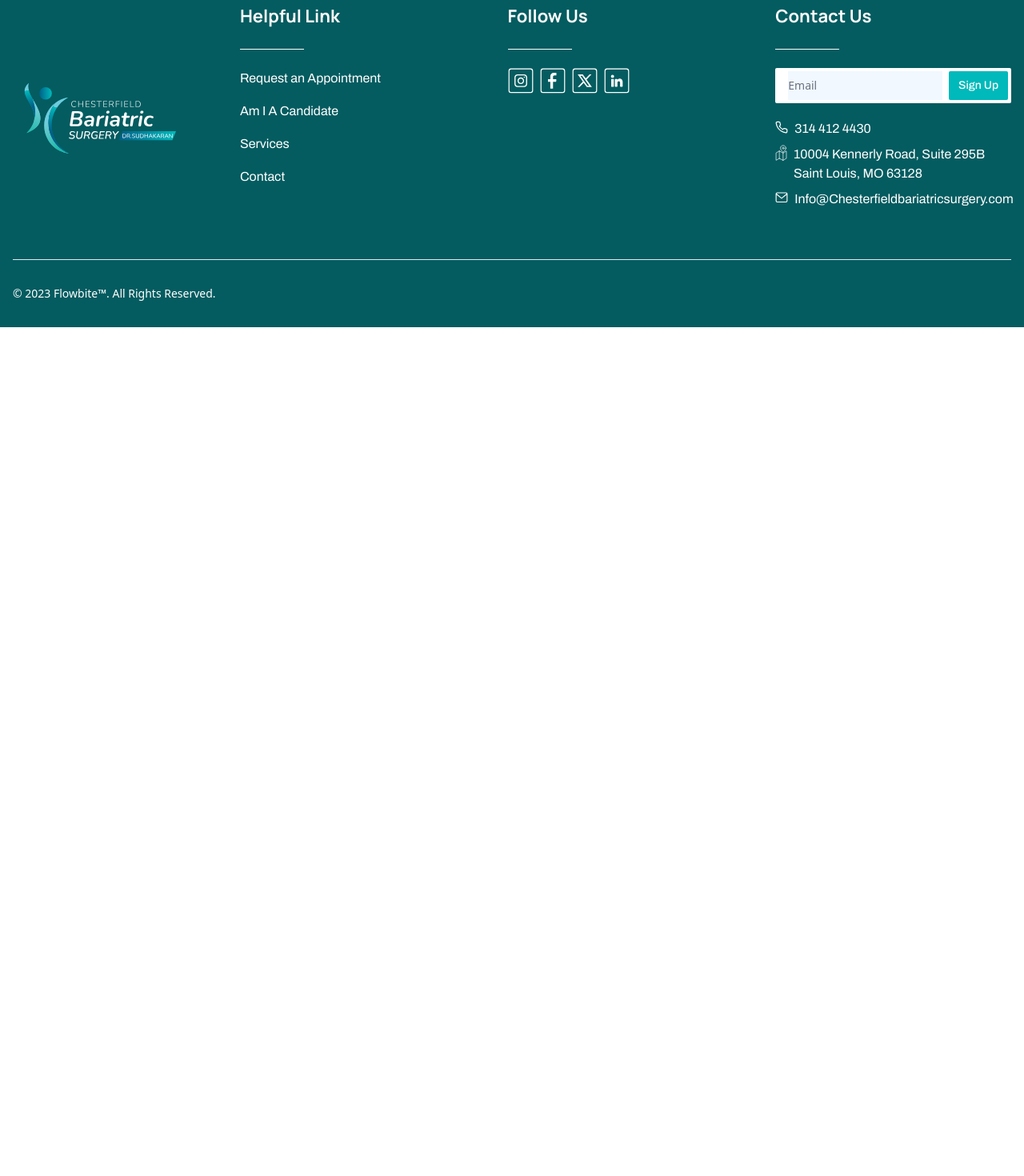
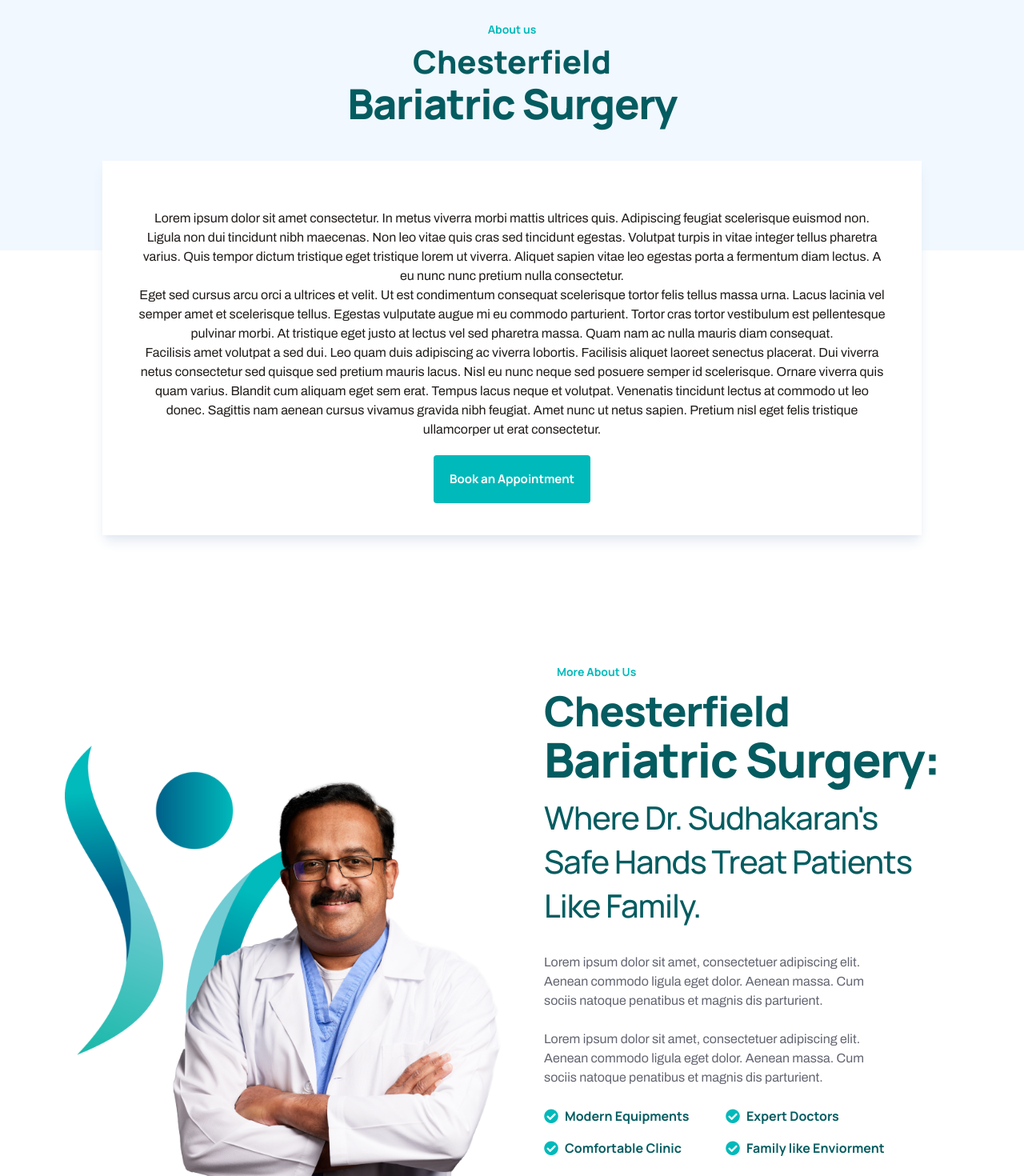
Before and after one commit to Ensemble-Digital-Labs/cbsurgerywebsite, a Vue app: page /about in a window 1280 px wide. Shown: the part 320-1790 px from the top of the page at 80% size. Before the commit the page ends 800 px from the top, so only its background shows below. Built offline with nearby package versions, Linux system fonts and the light colour scheme.

Commit message:
about us page

```diff
--- a/src/layout/layout-components/Footer.vue
+++ b/src/layout/layout-components/Footer.vue
@@ -1,44 +1,56 @@
 <template>
     <footer class="bg-extra-dark-teal ">
-        <div class="mx-auto w-full max-w-screen-xl p-4 py-6 lg:py-8">
+        <div class="mx-auto w-full max-w-screen-xl p-4 py-6 lg:pt-6">
             <div class="md:flex md:justify-evenly md:gap-20">
                 <div class="mb-6 md:mb-0">
                     <a href="/" class="flex items-center">
-                        <img src="/src/assets/footer-logo.svg" class=" h-72 w-72" alt="Logo" />
+                        <img src="/src/assets/footer-logo.svg" class=" h-64 w-96" alt="Logo" />
                     </a>
                 </div>
-                <div class="grid grid-cols-2 gap-8 sm:gap-10 sm:grid-cols-3">
-                    <div>
+                <div class="grid grid-cols gap-8 sm:gap-10 sm:grid-cols-12 ">
+                    <div class="sm:col-span-3">
                         <h2 class="mb-6 font-manrope text-white font-bold text-[22px]">Helpful Link</h2>
                         <hr class="text-white w-20 h-2 my-4">
                         <ul class="text-gray-500 dark:text-gray-400 font-medium">
-                            <li class="mb-4">
+                            <li class="mb-2">
                                 <a href="/" class="text-white text-[16px] font-archivo font-normal">Request an
                                     Appointment</a>
                             </li>
-                            <li class="mb-4">
+                            <li class="mb-2">
                                 <a href="/" class="text-white text-[16px] font-archivo font-normal">Am I A Candidate</a>
                             </li>
-                            <li class="mb-4">
+                            <li class="mb-2">
                                 <a href="/" class="text-white text-[16px] font-archivo font-normal">Services</a>
                             </li>
-                            <li class="mb-4">
+                            <li class="mb-2">
                                 <a href="/" class="text-white text-[16px] font-archivo font-normal">Contact</a>
                             </li>
                         </ul>
                     </div>
-                    <div>
+                    <div class="sm:col-span-5">
+                        <h2 class="mb-6 font-manrope text-white font-bold text-[22px]">Contact Us</h2>
+                        <hr class="text-white w-20 h-2 my-4">
+                        <div class="flex flex-col pb-5 gap-2">
+                            <div class="flex gap-2">
+                                <img src="/src/assets/icons/phone.svg" class="h-5 w-4">
+                                <a href="tel:314 412 4430" class=" font-archivo text-white ">314 412 4430</a>
+                            </div>
+                            <div class="flex gap-2">
+                                <img src="/src/assets/icons/location.svg" class="h-5 w-4">
+                                <a href="#" class=" font-archivo text-white ">10004 Kennerly Road, Suite 295B Saint Louis,
+                                    MO 63128</a>
+                            </div>
+                            <div class="flex gap-2">
+                                <img src="/src/assets/icons/email.svg" class="h-5 w-4">
+                                <a href="mailto:Info@Chesterfieldbariatricsurgery.com"
+                                    class=" font-archivo text-white ">Info@Chesterfieldbariatricsurgery.com</a>
+                            </div>
+
+                        </div>
+
+                    </div>
+                    <div class="sm:col-span-4">
                         <h2 class="mb-6 font-manrope text-white font-bold text-[22px]">Follow Us</h2>
-                        <hr class="text-white w-20 h-2 my-4">
-                        <div class="flex gap-2">
-                            <img src="/src/assets/instagram.svg" class=" h-8 w-8" alt="Logo" />
-                            <img src="/src/assets/facebook.svg" class=" h-8 w-8" alt="Logo" />
-                            <img src="/src/assets/twitter.svg" class=" h-8 w-8" alt="Logo" />
-                            <img src="/src/assets/linkedin.svg" class=" h-8 w-8" alt="Logo" />
-                        </div>
-                    </div>
-                    <div>
-                        <h2 class="mb-6 font-manrope text-white font-bold text-[22px]">Contact Us</h2>
                         <hr class="text-white w-20 h-2 my-4">
                         <div class="text-white">
                             <div
@@ -46,7 +58,9 @@
                                 <div class="w-full">
                                     <form
                                         class="flex rounded-sm bg-white p-1 pl-4 focus-within:ring-2 focus-within:ring-cyan-600 hover:ring-2 hover:ring-cyan-600">
-                                        <input class="w-full appearance-none bg-extra-light-teal text-black text-sm focus:outline-none" placeholder="Email">
+                                        <input
+                                            class="w-full appearance-none bg-extra-light-teal text-black text-sm focus:outline-none"
+                                            placeholder="Email">
                                         <button
                                             class="ml-2 shrink-0 rounded-sm bg-dark-teal px-3 py-2 text-sm font-medium font-archivo hover:from-sky-700 hover:to-cyan-600 focus:outline-none focus:ring-2 focus:ring-cyan-600/50"
                                             type="submit">Sign Up</button>
@@ -54,32 +68,21 @@
                                 </div>
                             </div>
                         </div>
-                        <div class="flex flex-col py-5 gap-2">
-                            <div class="flex gap-2">
-                                <img src="/src/assets/icons/phone.svg" class="h-5 w-4">
-                                <a href="tel:314 412 4430" class=" font-archivo text-white ">314 412 4430</a>
-                            </div>
-                            <div class="flex gap-2">
-                                <img src="/src/assets/icons/location.svg" class="h-5 w-4">
-                                <a href="#" class=" font-archivo text-white ">10004 Kennerly Road, Suite 295B Saint Louis, MO 63128</a>
-                            </div>
-                            <div class="flex gap-2">
-                                <img src="/src/assets/icons/email.svg" class="h-5 w-4">
-                                <a href="mailto:Info@Chesterfieldbariatricsurgery.com" class=" font-archivo text-white ">Info@Chesterfieldbariatricsurgery.com</a>
-                            </div>
-
+                        <div class="flex gap-2 pt-4">
+                            <img src="/src/assets/instagram.svg" class=" h-8 w-8" alt="Logo" />
+                            <img src="/src/assets/facebook.svg" class=" h-8 w-8" alt="Logo" />
+                            <img src="/src/assets/twitter.svg" class=" h-8 w-8" alt="Logo" />
+                            <img src="/src/assets/linkedin.svg" class=" h-8 w-8" alt="Logo" />
                         </div>
                     </div>
                 </div>
             </div>
-            <hr class="my-6 border-slate-200 sm:mx-auto lg:my-8" />
-            <div class="flex items-center">
-                <span class="text-sm text-white ">© 2023 <a href="https://flowbite.com/"
-                        class="hover:underline">Flowbite™</a>. All Rights Reserved.
-                </span>
+            <hr class="my-6 border-[#ffffff17] max-w-7xl sm:mx-auto lg:my-6" />
+            <div class="w-full mx-auto">
+                <span class="text-sm text-white block mx-auto text-center">Copyright © 2024. All rights reserved</span>
+            </div>
 
         </div>
-    </div>
 </footer></template>
 <script>
 </script>
--- a/src/views/About.vue
+++ b/src/views/About.vue
@@ -1,5 +1,92 @@
 <template>
-    <h1>About</h1>
+    <div class="bg-extra-light-teal max-w-screen-2xl mx-auto py-10 md:py-36 px-4">
+        <h6 class="text-center">About us</h6>
+        <h2 class="text-center text-[40px]">Chesterfield</h2>
+        <h1 class="text-center text-[52px] -mt-4">Bariatric Surgery</h1>
+    </div>
+    <div class="bg-white px-6 py-10 w-4/5 shadow-lg shadow-slate-200 -mt-28  mx-auto">
+        <div class="text-center px-5 py-5">
+            <p>
+                Lorem ipsum dolor sit amet consectetur. In metus viverra morbi mattis ultrices quis. Adipiscing feugiat
+                scelerisque euismod non. Ligula non dui tincidunt nibh maecenas. Non leo vitae quis cras sed tincidunt
+                egestas. Volutpat turpis in vitae integer tellus pharetra varius. Quis tempor dictum tristique eget
+                tristique lorem ut viverra. Aliquet sapien vitae leo egestas porta a fermentum diam lectus. A eu nunc nunc
+                pretium nulla consectetur.
+            </p>
+            <p>
+                Eget sed cursus arcu orci a ultrices et velit. Ut est condimentum consequat scelerisque tortor felis tellus
+                massa urna. Lacus lacinia vel semper amet et scelerisque tellus. Egestas vulputate augue mi eu commodo
+                parturient. Tortor cras tortor vestibulum est pellentesque pulvinar morbi. At tristique eget justo at lectus
+                vel sed pharetra massa. Quam nam ac nulla mauris diam consequat.
+            </p>
+            <p>
+                Facilisis amet volutpat a sed dui. Leo quam duis adipiscing ac viverra lobortis. Facilisis aliquet laoreet
+            senectus placerat. Dui viverra netus consectetur sed quisque sed pretium mauris lacus. Nisl eu nunc neque
+            sed posuere semper id scelerisque. Ornare viverra quis quam varius. Blandit cum aliquam eget sem erat.
+            Tempus lacus neque et volutpat. Venenatis tincidunt lectus at commodo ut leo donec. Sagittis nam aenean
+            cursus vivamus gravida nibh feugiat. Amet nunc ut netus sapien. Pretium nisl eget felis tristique
+            ullamcorper ut erat consectetur.
+            </p>
+    </div>
+    <div class="flex items-center justify-center">
+                    <button class="btn-fill-dark">
+                        Book an Appointment
+                    </button>
+    </div>
+</div>
+<div class="max-w-screen-xl mx-auto px-4">
+        <div class="flex flex-col-reverse md:flex-row md:gap-10">
+
+            <img src="@/assets/img/deepu.png" alt="" srcset="" class="md:w-6/12 object-contain object-right">
+            <div class="py-10 md:py-40 grid content-center md:w-6/12">
+                <h6>More About Us</h6>
+                <h2 class=" tracking-tight">Chesterfield</h2>
+                <h1 class=" tracking-tight -mt-6">Bariatric Surgery:</h1>
+                <h2 class=" leading-[40px] md:leading-[55px] tracking-tight mb-8 font-medium text-[40px]">
+                    Where Dr. Sudhakaran's<br />
+                    Safe Hands Treat Patients<br />
+                    Like Family.
+                </h2>
+                <p class="text-[#636571] md:w-3/4 mb-6">
+                    Lorem ipsum dolor sit amet, consectetuer adipiscing elit.
+                    Aenean commodo ligula eget dolor. Aenean massa. Cum sociis
+                    natoque penatibus et magnis dis parturient.
+                </p>
+                <p class="text-[#636571] md:w-3/4 mb-6">
+                    Lorem ipsum dolor sit amet, consectetuer adipiscing elit.
+                    Aenean commodo ligula eget dolor. Aenean massa. Cum sociis
+                    natoque penatibus et magnis dis parturient.
+                </p>
+                <div class="grid grid-cols-2 gap-4 w-3/4 mb-6">
+                    <div class="flex items-center gap-2">
+                        <img src="@/assets/icons/tick.png" alt="" srcset="">
+                        <p class="text-extra-dark-teal font-bold font-manrope">Modern Equipments</p>
+                    </div>
+                    <div class="flex items-center gap-2">
+                        <img src="@/assets/icons/tick.png" alt="" srcset="">
+                        <p class="text-extra-dark-teal font-bold font-manrope">Expert Doctors</p>
+                    </div>
+                    <div class="flex items-center gap-2">
+                        <img src="@/assets/icons/tick.png" alt="" srcset="">
+                        <p class="text-extra-dark-teal font-bold font-manrope">Comfortable Clinic</p>
+                    </div>
+                    <div class="flex items-center gap-2">
+                        <img src="@/assets/icons/tick.png" alt="" srcset="">
+                        <p class="text-extra-dark-teal font-bold font-manrope">Family like Enviorment</p>
+                    </div>
+                </div>
+
+                <div class="flex items-center gap-4">
+                    <button class="btn-fill-dark">
+                        he
+
+                    </button>
+                </div>
+
+            </div>
+
+        </div>
+    </div>
 </template>
 <script>
 </script>
```
